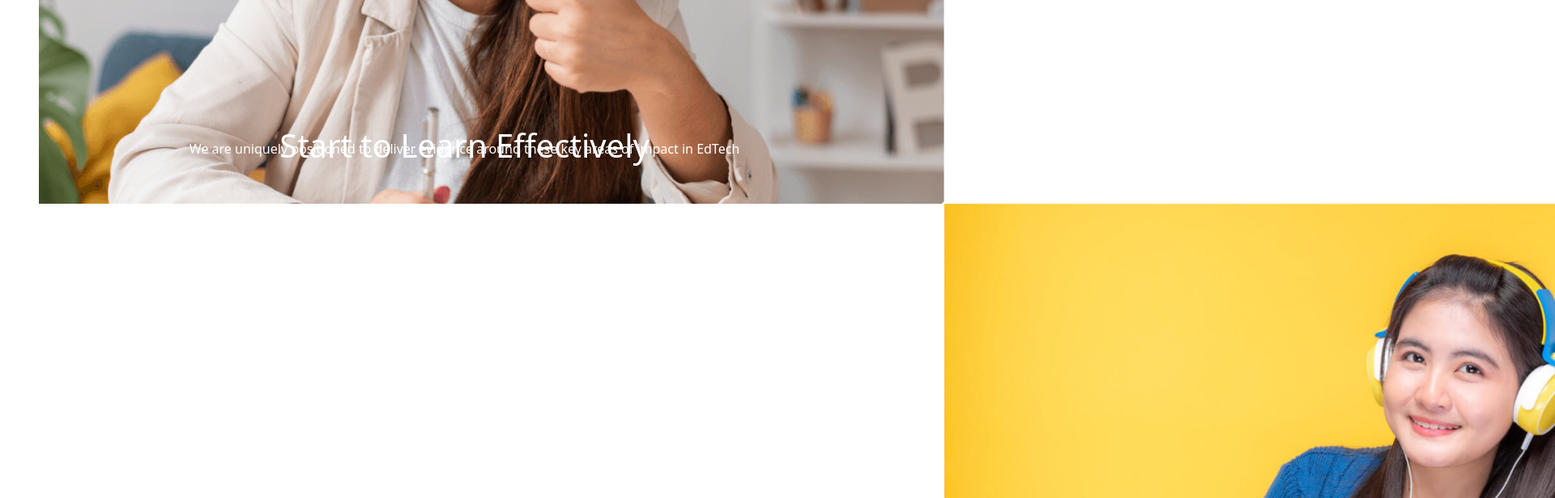
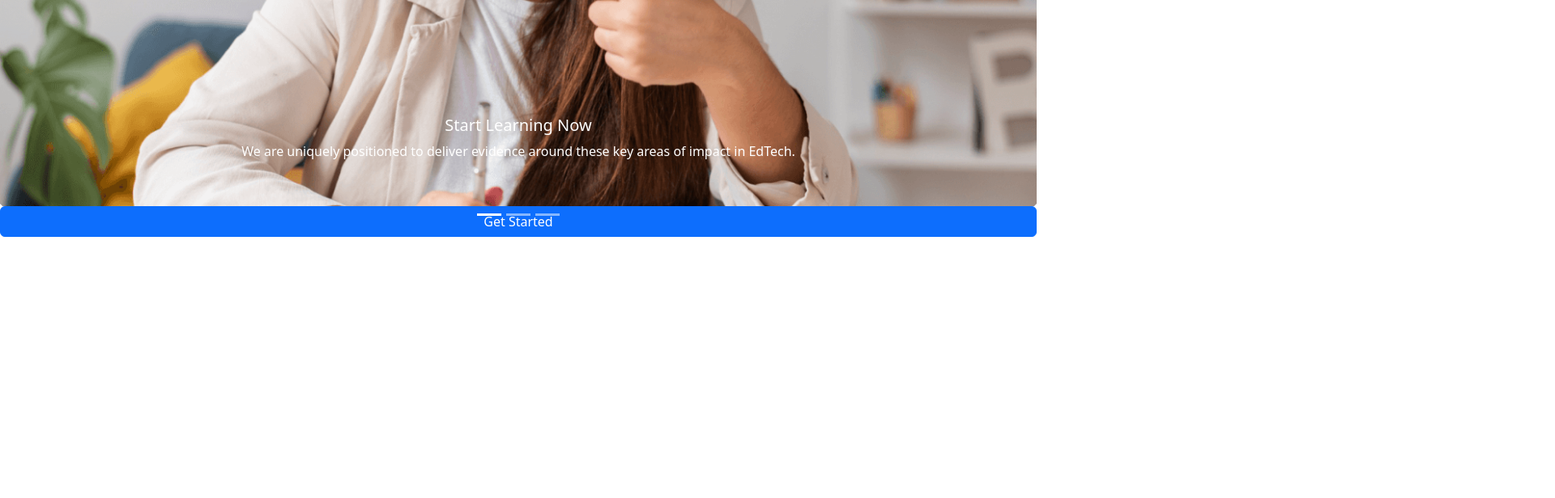
Before and after one commit to Saafin/assignment-3, a plain HTML site: page index.html in a window 1280 px wide. Shown: the part 480-1096 px from the top of the page at 81% size, 1920 px wide, since content can reach past the window. After the commit the page ends 800 px from the top, so only its background shows below. Drawn offline with nearby package versions, Linux system fonts and the light colour scheme.

Commit message:
carousel v2

```diff
--- a/index.html
+++ b/index.html
@@ -80,45 +80,49 @@
   </nav>
 
 
-  <div id="carouselExampleControls" class="carousel slide m-5" data-bs-ride="carousel">
+  <div id="carouselExampleCaptions" class="carousel slide" data-bs-ride="false">
+    <div class="carousel-indicators">
+      <button type="button" data-bs-target="#carouselExampleCaptions" data-bs-slide-to="0" class="active" aria-current="true" aria-label="Slide 1"></button>
+      <button type="button" data-bs-target="#carouselExampleCaptions" data-bs-slide-to="1" aria-label="Slide 2"></button>
+      <button type="button" data-bs-target="#carouselExampleCaptions" data-bs-slide-to="2" aria-label="Slide 3"></button>
+    </div>
     <div class="carousel-inner">
       <div class="carousel-item active">
-
-            <img src="images/cover/cover-1.png" class="d-block w-100  " alt="girl showing like">
-
-          <div class="position-relative">
-            <h1 class="carousel-caption
-
-            ">
-              Start to Learn Effectively
-            </h1>
-            <p class="carousel-caption">
-              We are uniquely positioned to deliver evidence around these key areas of impact in EdTech
-            </p>
-
-          </div>
-          </div>
-
-
-
-
+        <img src="images/cover/cover-1.png" class="d-block w-100" alt="...">
+        <div class="carousel-caption d-none d-md-block">
+          <h5>Start Learning Now</h5>
+          <p>We are uniquely positioned to deliver evidence around these key areas of impact in EdTech.</p>
+        </div>
       </div>
       <div class="carousel-item">
-        <img src="images/cover/cover-2.jpg" class="d-block w-100" alt="using laptop">
-
+        <img src="images/cover/cover-2.jpg" class="d-block w-100" alt="...">
+        <div class="carousel-caption d-none d-md-block">
+          <h5>Start Learning Now</h5>
+          <p>We are uniquely positioned to deliver evidence around these key areas of impact in EdTech.</p>
+        </div>
       </div>
       <div class="carousel-item">
-        <img src="images/cover/cover-3.jpg" class="d-block w-100" alt="girl with headphone">
+        <img src="images/cover/cover-3.jpg" class="d-block w-100" alt="...">
+        <div class="carousel-caption d-none d-md-block">
+          <h5>Start Learning Now</h5>
+          <p>We are uniquely positioned to deliver evidence around these key areas of impact in EdTech.</p>
+
+        </div>
       </div>
     </div>
-    <button class="carousel-control-prev" type="button" data-bs-target="#carouselExampleControls" data-bs-slide="prev">
+    <button type="button" class="btn btn-primary carousel-inner ">Get Started</button>
+
+    <button class="carousel-control-prev" type="button" data-bs-target="#carouselExampleCaptions" data-bs-slide="prev">
       <span class="carousel-control-prev-icon" aria-hidden="true"></span>
       <span class="visually-hidden">Previous</span>
     </button>
-    <button class="carousel-control-next" type="button" data-bs-target="#carouselExampleControls" data-bs-slide="next">
+    <button class="carousel-control-next" type="button" data-bs-target="#carouselExampleCaptions" data-bs-slide="next">
       <span class="carousel-control-next-icon" aria-hidden="true"></span>
       <span class="visually-hidden">Next</span>
     </button>
+
+  </div>
+
   </div>
 
 
```
